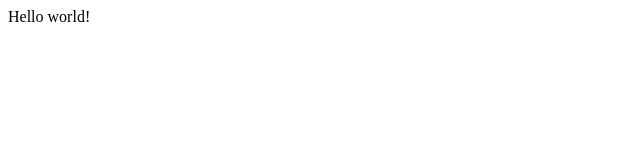
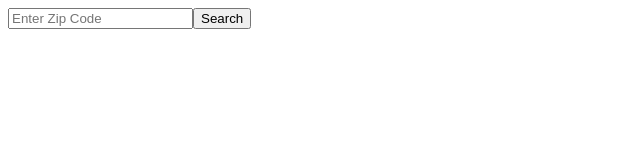
Before and after one commit to rebeccahongsf/gatsby-dogpark, a Gatsby site: page / in a window 1280 px wide. Shown: the whole page, without its empty margins (0-640 px from the left). Built offline with nearby package versions, Linux system fonts and the light colour scheme; Gatsby itself is replaced by a stand-in of ours.

Commit message:
Initial Commit

```diff
--- /dev/null
+++ b/src/components/searchbar.js
@@ -0,0 +1,14 @@
+import React from 'react'
+
+const searchbar = () => {
+    return (
+        <div>
+            <form>
+                <input placeholder="Enter Zip Code" type="number" name="zipcode" maxLength="5" required />
+                <button type="submit" name="submit">Search</button>
+            </form>
+        </div>
+    )
+}
+
+export default searchbar;
--- a/src/pages/index.js
+++ b/src/pages/index.js
@@ -1,3 +1,9 @@
-import React from "react"
+import React from 'react';
 
-export default () => <div>Hello world!</div>
+import Search from '../components/searchbar';
+
+const index = () => (
+    <Search />
+);
+
+export default index;
```
Also changed, not shown: src/components/cardlist.js (added, +11 -0 lines).
